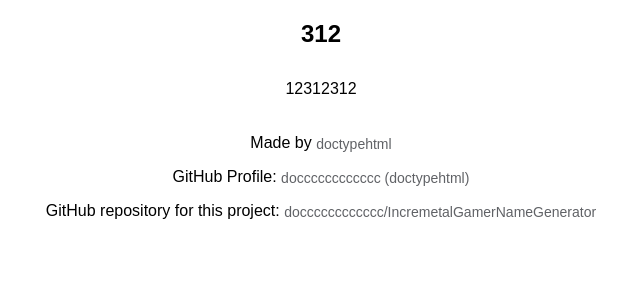
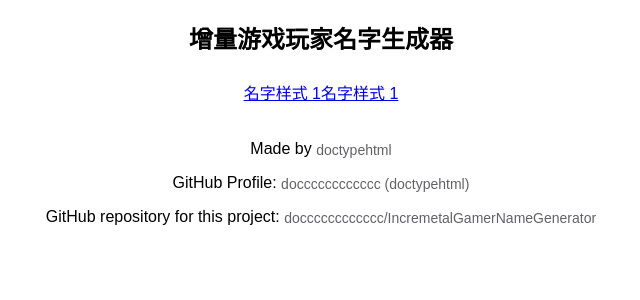
Before and after one commit to docccccccccccc/IncrementalGamerNameGenerator, a Vue app: page /#/ in a window 1280 px wide. Shown: the top 300 px of the page, without its empty margins (319-959 px from the left). Built offline with nearby package versions, Linux system fonts and the light colour scheme; the HTML template or start-up script is replaced by a standard one; a web font is replaced by a local one.

Commit message:
Add route for 3 pages

```diff
--- a/src/App.vue
+++ b/src/App.vue
@@ -1,15 +1,12 @@
 <script setup lang="ts">
 import { ElConfigProvider } from 'element-plus'
 import zhCn from 'element-plus/es/locale/lang/zh-cn'
-import PageLayout from './components/PageLayout.vue'
+import { RouterView } from 'vue-router'
 </script>
 
 <template>
   <el-config-provider :locale="zhCn">
-    <PageLayout>
-      <template #header>312</template>
-      12312312
-    </PageLayout>
+    <RouterView />
   </el-config-provider>
 </template>
 
--- a/src/router/index.ts
+++ b/src/router/index.ts
@@ -1,8 +1,12 @@
-import { createRouter, createWebHistory } from 'vue-router'
+import { createRouter, createWebHashHistory } from 'vue-router'
 
 const router = createRouter({
-  history: createWebHistory(import.meta.env.BASE_URL),
-  routes: [],
+  history: createWebHashHistory(import.meta.env.BASE_URL),
+  routes: [
+    { component: () => import('@/views/MainPage.vue'), path: '/' },
+    { component: () => import('@/views/CelestialStyled.vue'), path: '/cel' },
+    { component: () => import('@/views/E308Styled.vue'), path: '/e308' },
+  ],
 })
 
 export default router
--- /dev/null
+++ b/src/views/CelestialStyled.vue
@@ -0,0 +1,10 @@
+<script setup lang="ts">
+import PageLayout from '@/components/PageLayout.vue'
+</script>
+
+<template>
+  <PageLayout>
+    <template #header>"..., the Celestial of ..." 式</template>
+    <span>名字样式 1</span>
+  </PageLayout>
+</template>
--- /dev/null
+++ b/src/views/E308Styled.vue
@@ -0,0 +1,10 @@
+<script setup lang="ts">
+import PageLayout from '@/components/PageLayout.vue'
+</script>
+
+<template>
+  <PageLayout>
+    <template #header>"...e308" 式</template>
+    <span>名字样式 1</span>
+  </PageLayout>
+</template>
--- /dev/null
+++ b/src/views/MainPage.vue
@@ -0,0 +1,12 @@
+<script setup lang="ts">
+import PageLayout from '@/components/PageLayout.vue'
+import { RouterLink } from 'vue-router'
+</script>
+
+<template>
+  <PageLayout>
+    <template #header>增量游戏玩家名字生成器</template>
+    <RouterLink to="/e308">名字样式 1</RouterLink>
+    <RouterLink to="/cel">名字样式 1</RouterLink>
+  </PageLayout>
+</template>
```
